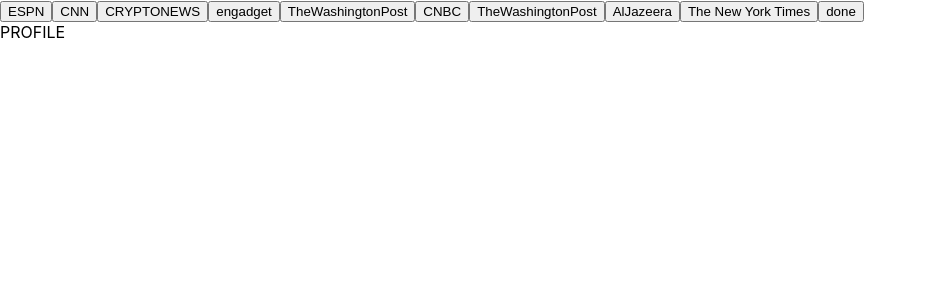
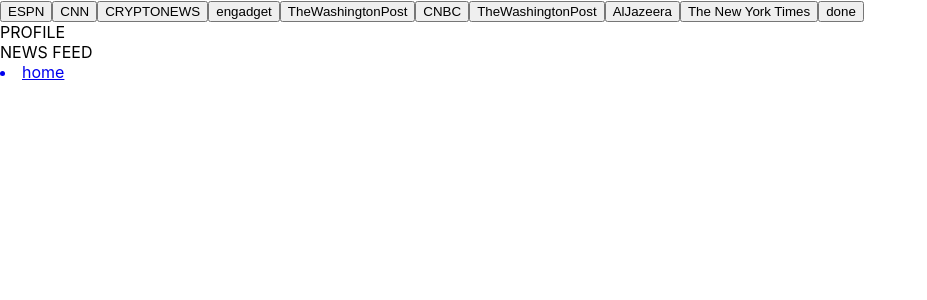
Before and after one commit to arcanlte/project2, a React (Create React App) app in the folder joesports/: page /userProfile in a window 1280 px wide. Shown: the top 300 px of the page, without its empty margins (0-927 px from the left). Built offline with nearby package versions, Linux system fonts and the light colour scheme.

Commit message:
Able to display data to newsfeed

```diff
--- a/joesports/src/App.js
+++ b/joesports/src/App.js
@@ -1,5 +1,6 @@
 import React from 'react';
 import DisplayNews from './components/displayNews';
+import { Route, Link } from 'react-router-dom';
 
 
 
@@ -8,6 +9,10 @@
   return (
     <div className="app">
       <DisplayNews />
+      <Link to="/">
+        <li>home</li>
+      </Link>
+      <Route exact path="/displayNews" component={DisplayNews} />
 
     </div>
   );
--- a/joesports/src/components/newsfeed.js
+++ b/joesports/src/components/newsfeed.js
@@ -1,9 +1,15 @@
 import React from 'react';
 
-function NewsFeed() {
+const NewsFeed=(props)=> {
   return (
-    <div>NEWS FEED</div>
+    <div>NEWS FEED
+      {props.chosenArticles && props.chosenArticles.map(article => <p>{article.title}</p>)}
+
+    </div>
   )
 }
 
 export default NewsFeed;
+
+//{this.state.user.chosenArticles && this.state.user.chosenArticles.map(article => <p>{article.title}</p>)}
+// }
--- a/joesports/src/components/userProfile.js
+++ b/joesports/src/components/userProfile.js
@@ -2,6 +2,7 @@
 import DisplayNews from './displayNews';
 import Profile from './profile';
 import { Route } from 'react-router-dom';
+import NewsFeed from './newsfeed';
 
 class UserProfile extends Component {
   constructor(props) {
@@ -9,7 +10,7 @@
     this.state = {
       user: [{
         avatarname: '',
-        chosenArticles: '',
+        chosenArticles: [],
         avarphoto: ''
       }],
       apiDataLoaded: false
@@ -28,6 +29,8 @@
     this.setState({
       user: updatedUser
     })
+
+    console.log(this.state.user.chosenArticles)
   }
 
   fuck = () => {
@@ -42,7 +45,10 @@
     return (
       <div>
         <Profile />
-        {this.state.user.chosenArticles && this.state.user.chosenArticles.map(article => <p>{article.title}</p>)}
+        <NewsFeed
+        chosenArticles={this.state.user.chosenArticles}
+        />
+
 
       </div>
 
@@ -66,4 +72,7 @@
 //     user: updatedUser
 //   })
 //   console.log(this.state.user.chosenArticles)
+
+
+//{this.state.user.chosenArticles && this.state.user.chosenArticles.map(article => <p>{article.title}</p>)}
 // }
```
